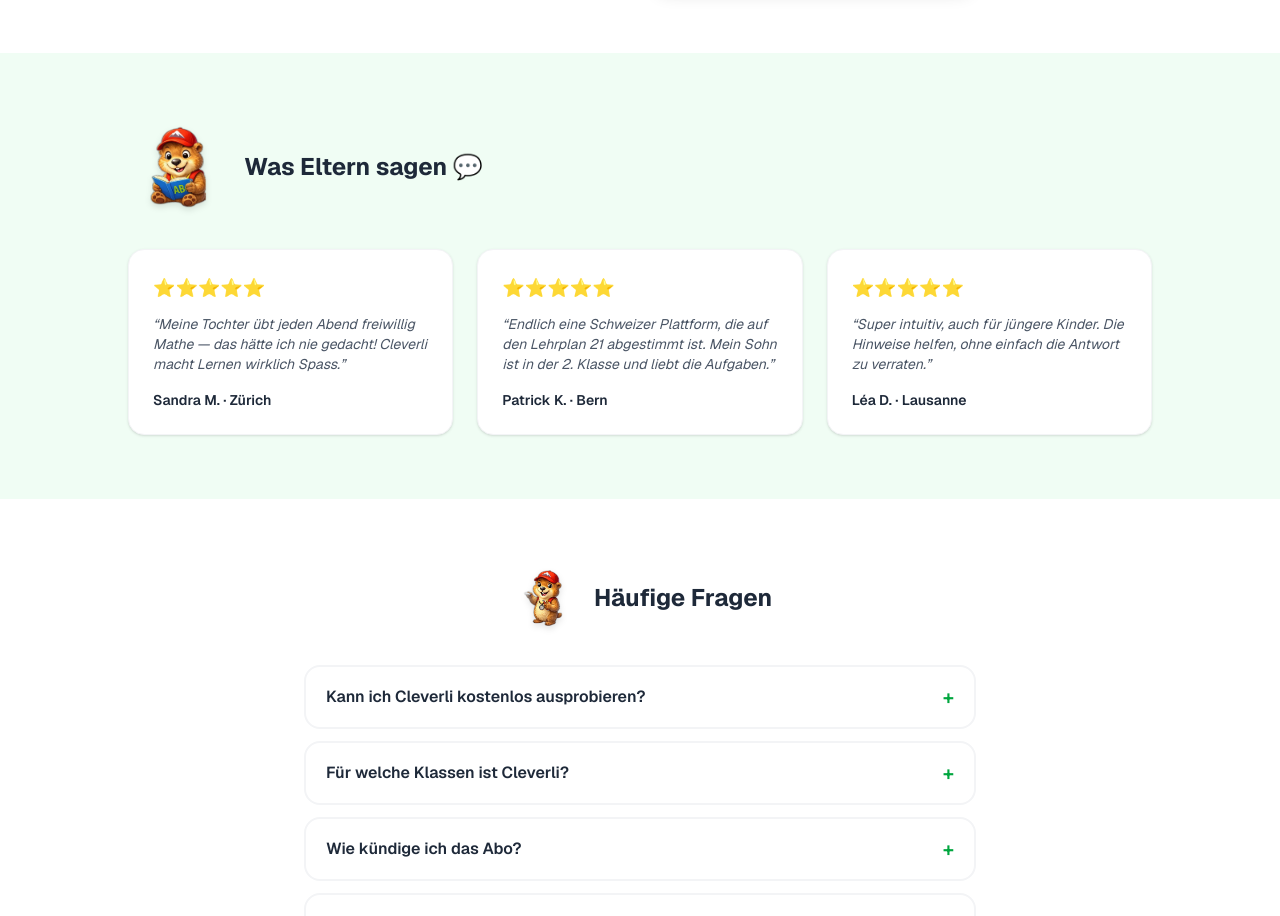
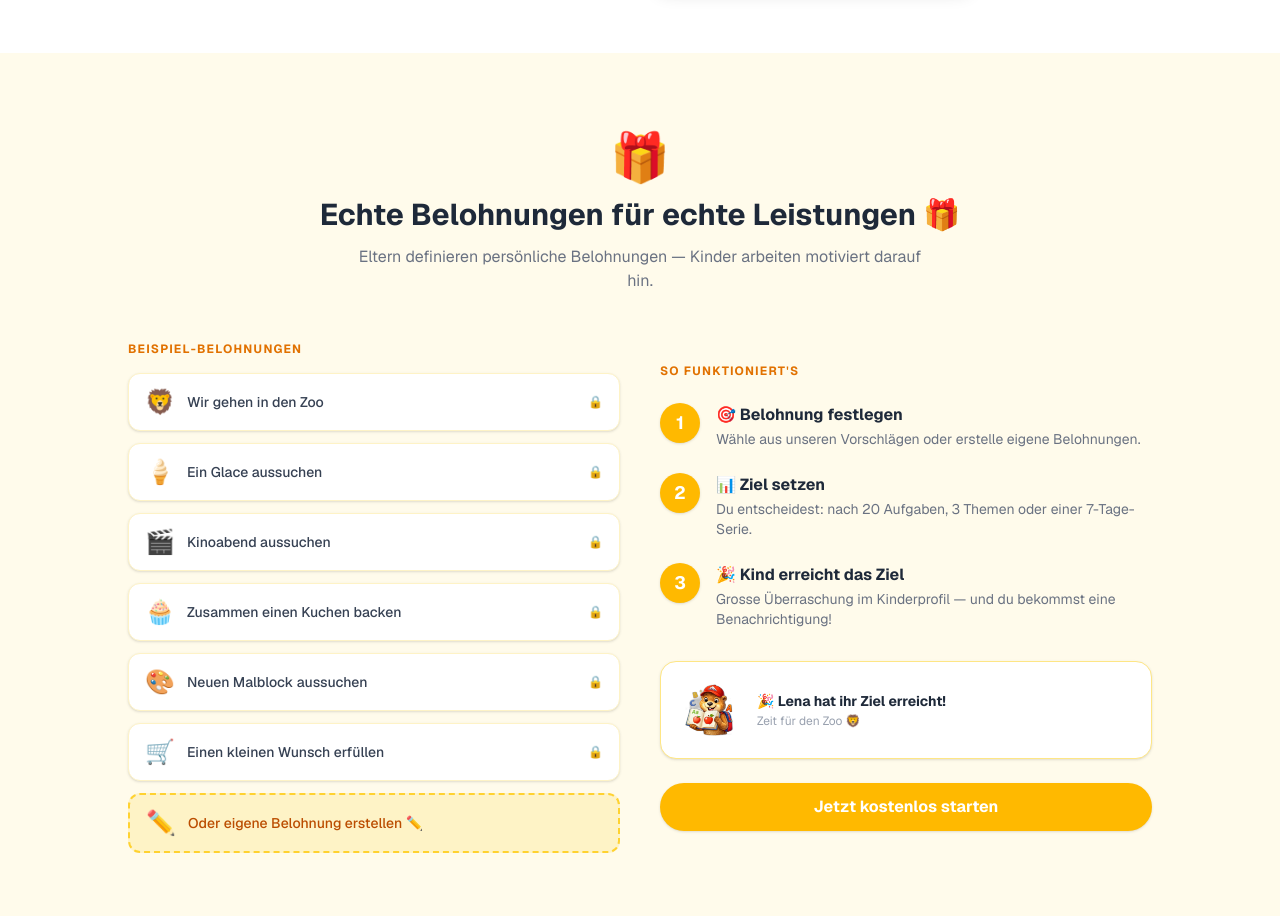
Before and after one commit to riccardogosteli-wq/cleverli, a Next.js app: page / in a window 1280 px wide. Shown: the part 1880-2796 px from the top of the page. Built offline with nearby package versions, Linux system fonts and the light colour scheme.

Commit message:
feat: reward system section on landing page, all 4 languages, reward examples + how-it-works steps

```diff
--- a/src/app/page.tsx
+++ b/src/app/page.tsx
@@ -7,7 +7,7 @@
 
 
 export default function Home() {
-  const { tr } = useLang();
+  const { tr, lang } = useLang();
   const [openFaq, setOpenFaq] = useState<number | null>(null);
 
   return (
@@ -137,6 +137,75 @@
         </div>
       </section>
 
+      {/* Rewards Feature */}
+      <section className="bg-amber-50 py-12 sm:py-20 px-4 sm:px-6">
+        <div className="max-w-5xl mx-auto">
+          {/* Header */}
+          <div className="text-center mb-12">
+            <div className="text-5xl mb-4">🎁</div>
+            <h2 className="text-2xl sm:text-3xl font-bold text-gray-800 mb-3">{tr("rewardTitle")}</h2>
+            <p className="text-gray-500 text-base max-w-xl mx-auto">{tr("rewardSubtitle")}</p>
+          </div>
+
+          <div className="grid sm:grid-cols-2 gap-10 items-center">
+            {/* Left: reward examples cards */}
+            <div className="flex flex-col gap-3">
+              <p className="text-xs font-bold uppercase tracking-widest text-amber-600 mb-1">{tr("rewardExamplesTitle")}</p>
+              {[
+                { emoji: "🦁", de: "Wir gehen in den Zoo", fr: "Sortie au zoo", it: "Gita allo zoo", en: "Trip to the zoo" },
+                { emoji: "🍦", de: "Ein Glace aussuchen", fr: "Choisir une glace", it: "Scegliere un gelato", en: "Pick an ice cream" },
+                { emoji: "🎬", de: "Kinoabend aussuchen", fr: "Choisir un film", it: "Serata cinema", en: "Pick a movie night" },
+                { emoji: "🧁", de: "Zusammen einen Kuchen backen", fr: "Cuisiner ensemble", it: "Cucinare insieme", en: "Bake a cake together" },
+                { emoji: "🎨", de: "Neuen Malblock aussuchen", fr: "Choisir un carnet à dessin", it: "Nuovo blocco da disegno", en: "Pick a new sketchbook" },
+                { emoji: "🛒", de: "Einen kleinen Wunsch erfüllen", fr: "Un petit souhait", it: "Un piccolo desiderio", en: "One small wish granted" },
+              ].map((r) => (
+                <div key={r.emoji} className="flex items-center gap-3 bg-white rounded-xl px-4 py-3 shadow-sm border border-amber-100">
+                  <span className="text-2xl">{r.emoji}</span>
+                  <span className="text-sm font-medium text-gray-700">
+                    {lang === "fr" ? r.fr : lang === "it" ? r.it : lang === "en" ? r.en : r.de}
+                  </span>
+                  <span className="ml-auto text-xs text-amber-400 font-semibold">🔒</span>
+                </div>
+              ))}
+              <div className="flex items-center gap-3 bg-amber-100 border-2 border-dashed border-amber-300 rounded-xl px-4 py-3 text-amber-700 text-sm font-medium">
+                <span className="text-2xl">✏️</span>
+                {tr("rewardCustom")}
+              </div>
+            </div>
+
+            {/* Right: how it works steps */}
+            <div className="flex flex-col gap-6">
+              <p className="text-xs font-bold uppercase tracking-widest text-amber-600">{tr("rewardHow")}</p>
+              {[
+                { n: "1", emoji: "🎯", title: "rewardStep1" as const, desc: "rewardStep1desc" as const },
+                { n: "2", emoji: "📊", title: "rewardStep2" as const, desc: "rewardStep2desc" as const },
+                { n: "3", emoji: "🎉", title: "rewardStep3" as const, desc: "rewardStep3desc" as const },
+              ].map((s) => (
+                <div key={s.n} className="flex gap-4 items-start">
+                  <div className="w-10 h-10 rounded-full bg-amber-400 text-white font-bold text-lg flex items-center justify-center shrink-0 shadow">
+                    {s.n}
+                  </div>
+                  <div>
+                    <div className="font-bold text-gray-800 mb-0.5">{s.emoji} {tr(s.title)}</div>
+                    <div className="text-sm text-gray-500">{tr(s.desc)}</div>
+                  </div>
+                </div>
+              ))}
+              <div className="mt-2 bg-white rounded-2xl p-4 border border-amber-200 shadow-sm flex items-center gap-4">
+                <Image src="/cleverli-celebrate.png" alt="Cleverli feiert einen Erfolg" width={64} height={64} className="shrink-0" />
+                <div>
+                  <div className="text-sm font-bold text-gray-800">🎉 {lang === "fr" ? "Lena a atteint son objectif!" : lang === "it" ? "Lena ha raggiunto il suo obiettivo!" : lang === "en" ? "Lena reached her goal!" : "Lena hat ihr Ziel erreicht!"}</div>
+                  <div className="text-xs text-gray-400 mt-0.5">{lang === "fr" ? "Zeit für den Zoo 🦁" : lang === "it" ? "È ora dello zoo 🦁" : lang === "en" ? "Time for the zoo 🦁" : "Zeit für den Zoo 🦁"}</div>
+                </div>
+              </div>
+              <Link href="/signup" className="inline-block text-center bg-amber-400 hover:bg-amber-500 text-white font-bold px-6 py-3 rounded-full shadow transition-colors">
+                {tr("rewardCta")}
+              </Link>
+            </div>
+          </div>
+        </div>
+      </section>
+
       {/* Testimonials */}
       <section className="bg-green-50 py-10 sm:py-16 px-4 sm:px-6">
         <div className="max-w-5xl mx-auto">
--- a/src/lib/i18n.ts
+++ b/src/lib/i18n.ts
@@ -75,6 +75,18 @@
     yearlyBadge: "🎉 2 Monate gratis — spare 17 %",
     badgePopular: "⭐ Beliebt",
     premiumCta: "Jetzt starten",
+    rewardTitle: "Echte Belohnungen für echte Leistungen 🎁",
+    rewardSubtitle: "Eltern definieren persönliche Belohnungen — Kinder arbeiten motiviert darauf hin.",
+    rewardHow: "So funktioniert's",
+    rewardStep1: "Belohnung festlegen",
+    rewardStep1desc: "Wähle aus unseren Vorschlägen oder erstelle eigene Belohnungen.",
+    rewardStep2: "Ziel setzen",
+    rewardStep2desc: "Du entscheidest: nach 20 Aufgaben, 3 Themen oder einer 7-Tage-Serie.",
+    rewardStep3: "Kind erreicht das Ziel",
+    rewardStep3desc: "Grosse Überraschung im Kinderprofil — und du bekommst eine Benachrichtigung!",
+    rewardExamplesTitle: "Beispiel-Belohnungen",
+    rewardCustom: "Oder eigene Belohnung erstellen ✏️",
+    rewardCta: "Jetzt kostenlos starten",
     testimonialsTitle: "Was Eltern sagen 💬",
     faqTitle: "Häufige Fragen",
     ctaTitle: "Bereit zum Ausprobieren?",
@@ -225,6 +237,18 @@
     yearlyBadge: "🎉 2 mois gratuits — économise 17 %",
     badgePopular: "⭐ Populaire",
     premiumCta: "Commencer",
+    rewardTitle: "De vraies récompenses pour de vrais efforts 🎁",
+    rewardSubtitle: "Les parents définissent des récompenses personnelles — les enfants travaillent avec motivation.",
+    rewardHow: "Comment ça marche",
+    rewardStep1: "Choisir une récompense",
+    rewardStep1desc: "Choisis parmi nos suggestions ou crée tes propres récompenses.",
+    rewardStep2: "Fixer un objectif",
+    rewardStep2desc: "Tu décides : après 20 exercices, 3 thèmes ou une série de 7 jours.",
+    rewardStep3: "L'enfant atteint son but",
+    rewardStep3desc: "Grande surprise dans le profil enfant — et tu reçois une notification!",
+    rewardExamplesTitle: "Exemples de récompenses",
+    rewardCustom: "Ou créer ta propre récompense ✏️",
+    rewardCta: "Commencer gratuitement",
     testimonialsTitle: "Ce que disent les parents 💬",
     faqTitle: "Questions fréquentes",
     ctaTitle: "Prêt à essayer?",
@@ -375,6 +399,18 @@
     yearlyBadge: "🎉 2 mesi gratuiti — risparmia 17 %",
     badgePopular: "⭐ Popolare",
     premiumCta: "Inizia ora",
+    rewardTitle: "Ricompense vere per veri sforzi 🎁",
+    rewardSubtitle: "I genitori definiscono premi personali — i bambini lavorano con motivazione.",
+    rewardHow: "Come funziona",
+    rewardStep1: "Scegli un premio",
+    rewardStep1desc: "Scegli tra i nostri suggerimenti o crea premi personalizzati.",
+    rewardStep2: "Imposta un obiettivo",
+    rewardStep2desc: "Decidi tu: dopo 20 esercizi, 3 argomenti o una serie di 7 giorni.",
+    rewardStep3: "Il bambino raggiunge l'obiettivo",
+    rewardStep3desc: "Grande sorpresa nel profilo del bambino — e ricevi una notifica!",
+    rewardExamplesTitle: "Esempi di premi",
+    rewardCustom: "O crea il tuo premio ✏️",
+    rewardCta: "Inizia gratis",
     testimonialsTitle: "Cosa dicono i genitori 💬",
     faqTitle: "Domande frequenti",
     ctaTitle: "Pronto a provare?",
@@ -525,6 +561,18 @@
     yearlyBadge: "🎉 2 months free — save 17%",
     badgePopular: "⭐ Popular",
     premiumCta: "Get started",
+    rewardTitle: "Real rewards for real effort 🎁",
+    rewardSubtitle: "Parents set personal rewards — kids stay motivated working toward them.",
+    rewardHow: "How it works",
+    rewardStep1: "Set a reward",
+    rewardStep1desc: "Pick from our suggestions or create your own custom rewards.",
+    rewardStep2: "Define the goal",
+    rewardStep2desc: "You decide: after 20 exercises, 3 topics, or a 7-day streak.",
+    rewardStep3: "Child reaches the goal",
+    rewardStep3desc: "Big celebration in the child's profile — and you get a notification!",
+    rewardExamplesTitle: "Example rewards",
+    rewardCustom: "Or create your own reward ✏️",
+    rewardCta: "Start for free",
     testimonialsTitle: "What parents say 💬",
     faqTitle: "Frequently asked questions",
     ctaTitle: "Ready to try it?",
```
